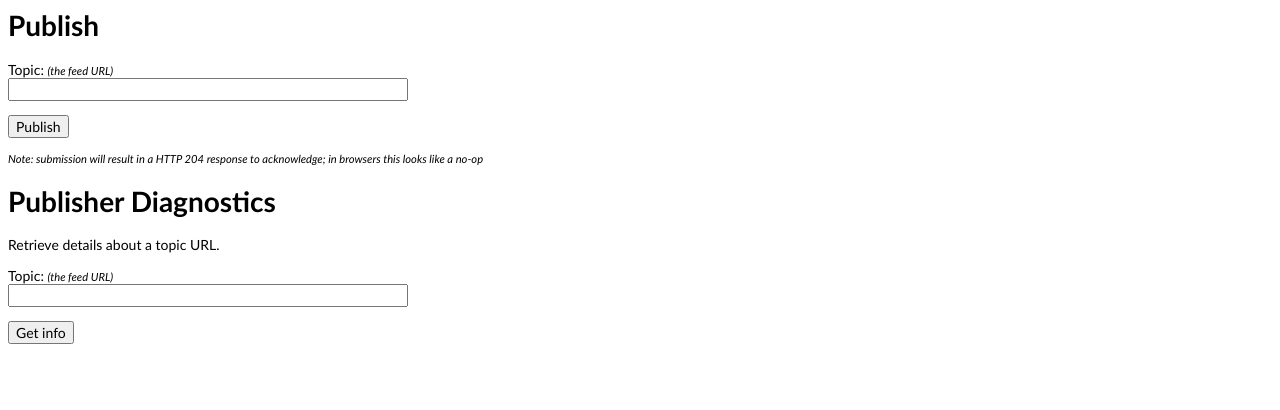
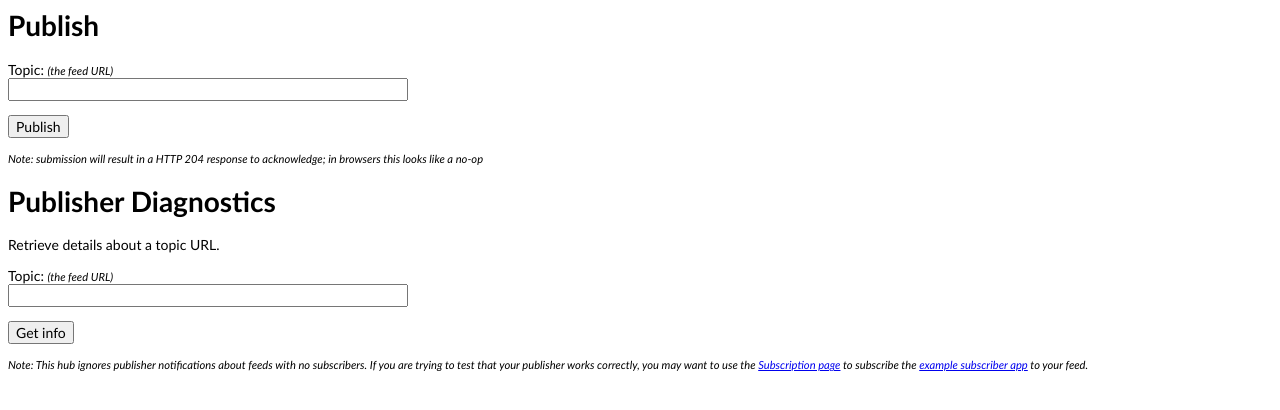
Before and after one commit to pubsubhubbub/PubSubHubbub, a plain HTML site: page hub/publish_debug.html in a window 1280 px wide. Drawn offline with Linux system fonts and the light colour scheme.

Commit message:
Add note mentioning that hub ignores notifications about 0-subscriber feeds.
git-svn-id: http://pubsubhubbub.googlecode.com/svn/trunk@281 ad9c9841-ba53-0410-b846-bb8d69ff4585

```diff
--- a/hub/publish_debug.html
+++ b/hub/publish_debug.html
@@ -28,6 +28,11 @@ Retrieve details about a topic URL.
   </p>
   <p><input type="submit" value="Get info"></p>
 </form>
+<em>Note: This hub ignores publisher notifications about feeds with no
+subscribers.  If you are trying to test that your publisher works correctly,
+you may want to use the <a href="/subscribe">Subscription page</a> to subscribe
+the <a href="http://pubsubhubbub-subscriber.appspot.com/">example subscriber
+app</a> to your feed.</em>
 
 </body>
 </html>
```
